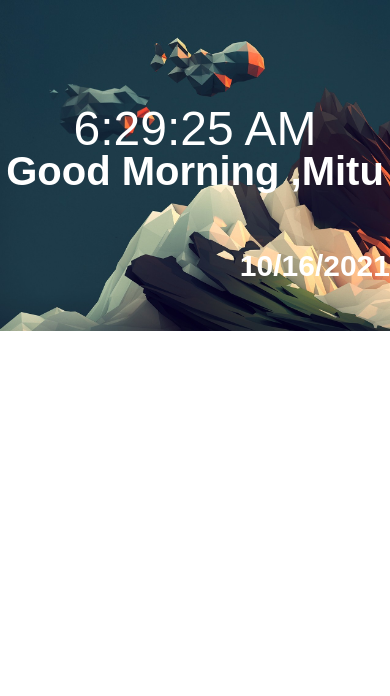
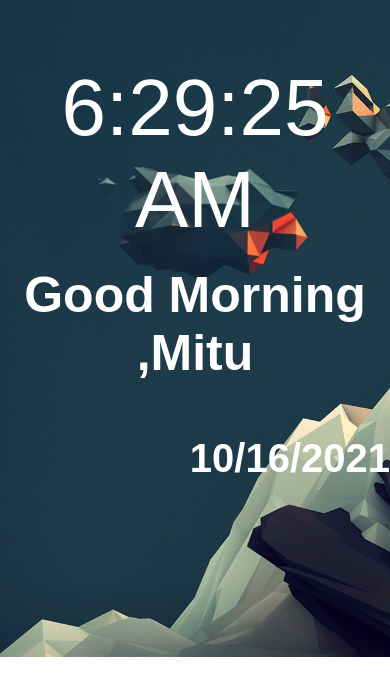
Before and after one commit to Sumaiah-Islam/digitalclock, a React (Create React App) app: page / in a window 390 px wide. Shown: the top 696 px of the page. Built offline with nearby package versions, Linux system fonts and the light colour scheme; a web font is replaced by a local one.

Commit message:
Update index.css

```diff
--- a/src/index.css
+++ b/src/index.css
@@ -40,23 +40,3 @@ code {
   margin-top: 14%;
   font-family: 'Gemunu Libre', sans-serif;
 }
-@media only screen and (max-width: 600px) {
-  .greet {
-    margin: 0 auto;
-    width: 100%;
-    float: left;
-    background-size: cover;
-    height: 331px;
-  }
-  .greet h1 {
-    margin-top: 26%;
-    font-size: 48px;
-    font-weight: 300;
-  }
-  .greet h2 {
-    font-size: 40px;
-  }
-  .greet h3 {
-    font-size: 30px;
-  }
-}
```
